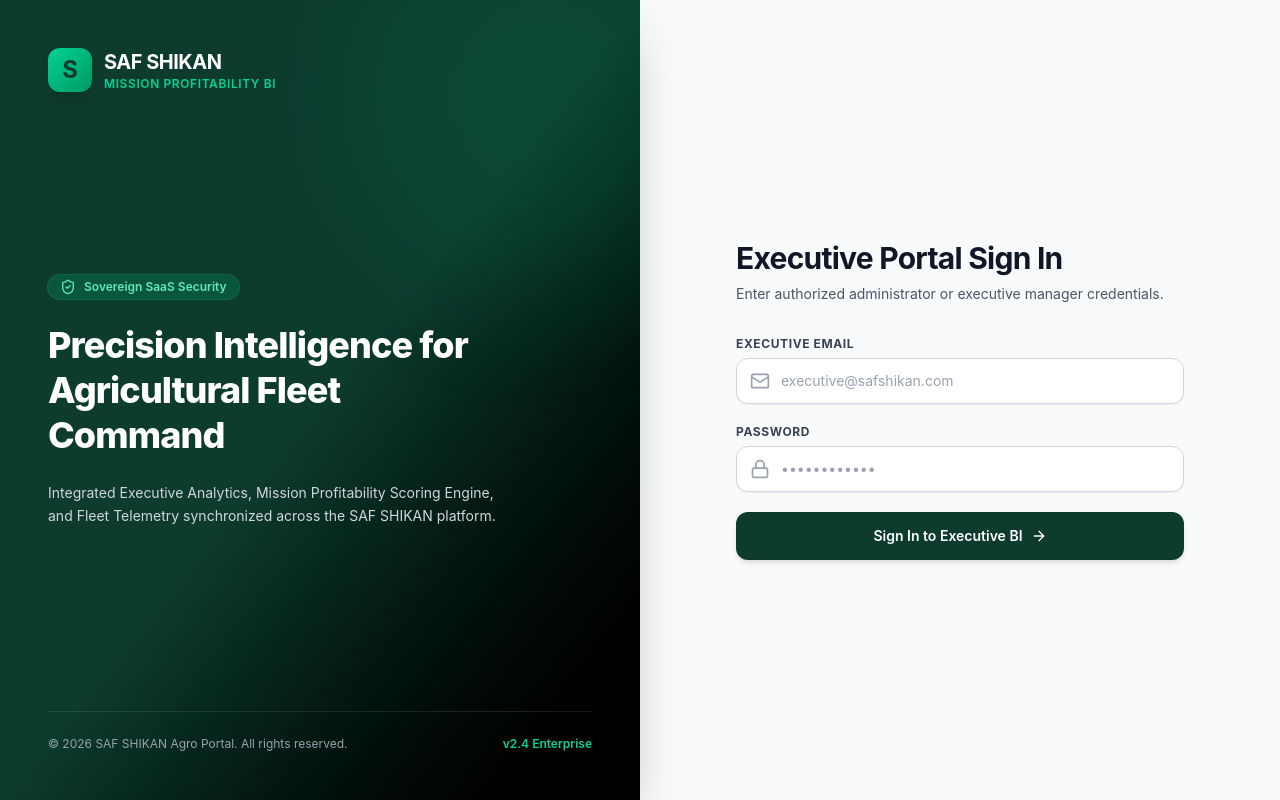
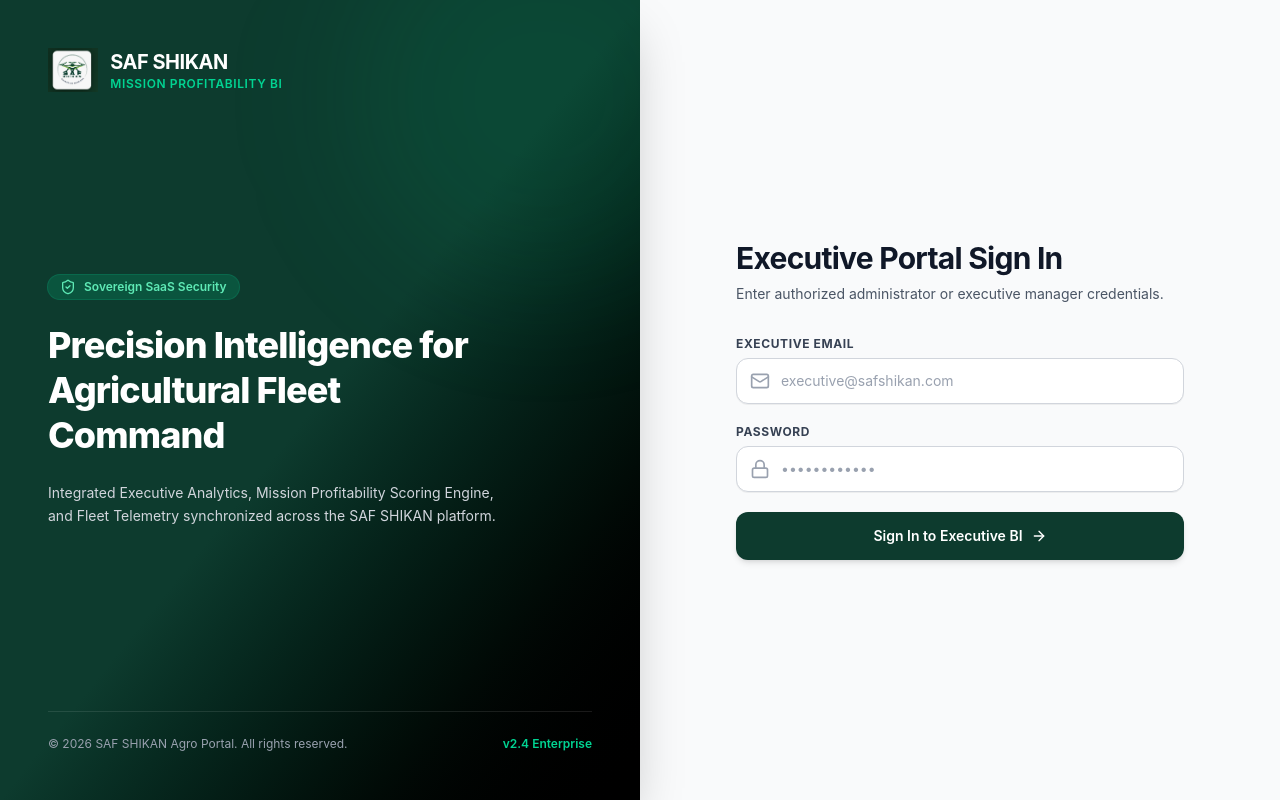
Before and after one commit to MAbdullahSarwar31/Talent-HuntSaf-Shikan, a React (Vite) app: page /login in a window 1280 px wide. Built offline with nearby package versions, Linux system fonts and the light colour scheme; no server answers.

Commit message:
fix(ui): restore Saf Shikan logo image, remove navigation badges, and remove info box per user design feedback

```diff
--- a/src/components/layout/Sidebar.tsx
+++ b/src/components/layout/Sidebar.tsx
@@ -13,8 +13,7 @@ import {
   Plane,
   FileText,
   LogOut,
-  X,
-  Sparkles
+  X
 } from 'lucide-react';
 import clsx from 'clsx';
 
@@ -27,8 +26,8 @@ interface SidebarLink {
 
 const ADMIN_BI_LINKS: SidebarLink[] = [
   { label: 'Executive Overview', path: ROUTES.ADMIN.BI_OVERVIEW, icon: LayoutDashboard },
-  { label: 'Mission Profitability', path: ROUTES.ADMIN.BI_PROFITABILITY, icon: TrendingUp, badge: 'Live' },
-  { label: 'Scoring Rules Engine', path: ROUTES.ADMIN.BI_RULES_ENGINE, icon: Sliders, badge: 'AI' },
+  { label: 'Mission Profitability', path: ROUTES.ADMIN.BI_PROFITABILITY, icon: TrendingUp },
+  { label: 'Scoring Rules Engine', path: ROUTES.ADMIN.BI_RULES_ENGINE, icon: Sliders },
   { label: 'Leakage & Loss Audit', path: ROUTES.ADMIN.BI_LEAKAGE, icon: AlertTriangle },
   { label: 'Operator Efficiency', path: ROUTES.ADMIN.BI_OPERATORS, icon: Users },
   { label: 'Fleet Utilization', path: ROUTES.ADMIN.BI_FLEET, icon: Plane },
@@ -65,9 +64,7 @@ export const Sidebar: React.FC = () => {
         {/* Brand Header */}
         <div className="flex h-16 items-center justify-between border-b border-white/10 px-6">
           <div className="flex items-center gap-3">
-            <div className="flex h-10 w-10 items-center justify-center rounded-xl bg-gradient-to-br from-emerald-400 to-emerald-600 font-display text-xl font-bold text-[#0D3B2E] shadow-lg shadow-emerald-500/20">
-              S
-            </div>
+            <img src="/logo.png" alt="SAF SHIKAN Logo" className="h-10 w-auto object-contain" />
             <div>
               <span className="font-display text-lg font-bold tracking-tight text-white">SAF SHIKAN</span>
               <span className="block text-[10px] font-semibold tracking-wider text-emerald-400 uppercase">BI Portal</span>
@@ -107,25 +104,10 @@ export const Sidebar: React.FC = () => {
                     <IconComponent className="h-5 w-5 shrink-0 transition-transform group-hover:scale-110" />
                     <span>{link.label}</span>
                   </div>
-                  {link.badge && (
-                    <span className="rounded-full bg-emerald-500/20 px-2 py-0.5 text-[10px] font-bold text-emerald-300 ring-1 ring-emerald-400/30">
-                      {link.badge}
-                    </span>
-                  )}
                 </NavLink>
               );
             })}
           </nav>
-
-          <div className="mt-8 rounded-2xl bg-gradient-to-br from-emerald-900/40 to-black/40 p-4 ring-1 ring-emerald-500/20">
-            <div className="flex items-center gap-2 text-emerald-400 font-semibold text-xs mb-1">
-              <Sparkles className="h-4 w-4" />
-              <span>SaaS BI Integrated</span>
-            </div>
-            <p className="text-[11px] text-gray-300 leading-relaxed">
-              Fully connected to production Supabase RPC tables & real-time telemetry.
-            </p>
-          </div>
         </div>
 
         {/* User Profile Footer */}
--- a/src/pages/Login/LoginPage.tsx
+++ b/src/pages/Login/LoginPage.tsx
@@ -44,9 +44,7 @@ export const LoginPage: React.FC = () => {
         <div className="absolute top-0 right-0 -mt-24 -mr-24 h-96 w-96 rounded-full bg-emerald-500/10 blur-3xl pointer-events-none" />
 
         <div className="flex items-center gap-3 relative z-10">
-          <div className="flex h-11 w-11 items-center justify-center rounded-xl bg-gradient-to-br from-emerald-400 to-emerald-600 font-display text-2xl font-bold text-[#0D3B2E] shadow-lg">
-            S
-          </div>
+          <img src="/logo.png" alt="SAF SHIKAN Logo" className="h-11 w-auto object-contain" />
           <div>
             <span className="font-display text-xl font-bold tracking-tight">SAF SHIKAN</span>
             <span className="block text-xs font-semibold tracking-wider text-emerald-400 uppercase">Mission Profitability BI</span>
@@ -77,9 +75,7 @@ export const LoginPage: React.FC = () => {
         <div className="w-full max-w-md space-y-8">
           <div className="text-center lg:text-left">
             <div className="flex lg:hidden items-center justify-center gap-3 mb-6">
-              <div className="flex h-10 w-10 items-center justify-center rounded-xl bg-[#0D3B2E] text-white font-display text-xl font-bold shadow-md">
-                S
-              </div>
+              <img src="/logo.png" alt="SAF SHIKAN Logo" className="h-10 w-auto object-contain" />
               <span className="font-display text-xl font-bold text-gray-900">SAF SHIKAN BI</span>
             </div>
             <h2 className="font-display text-2xl font-bold tracking-tight text-gray-900 sm:text-3xl">
```
